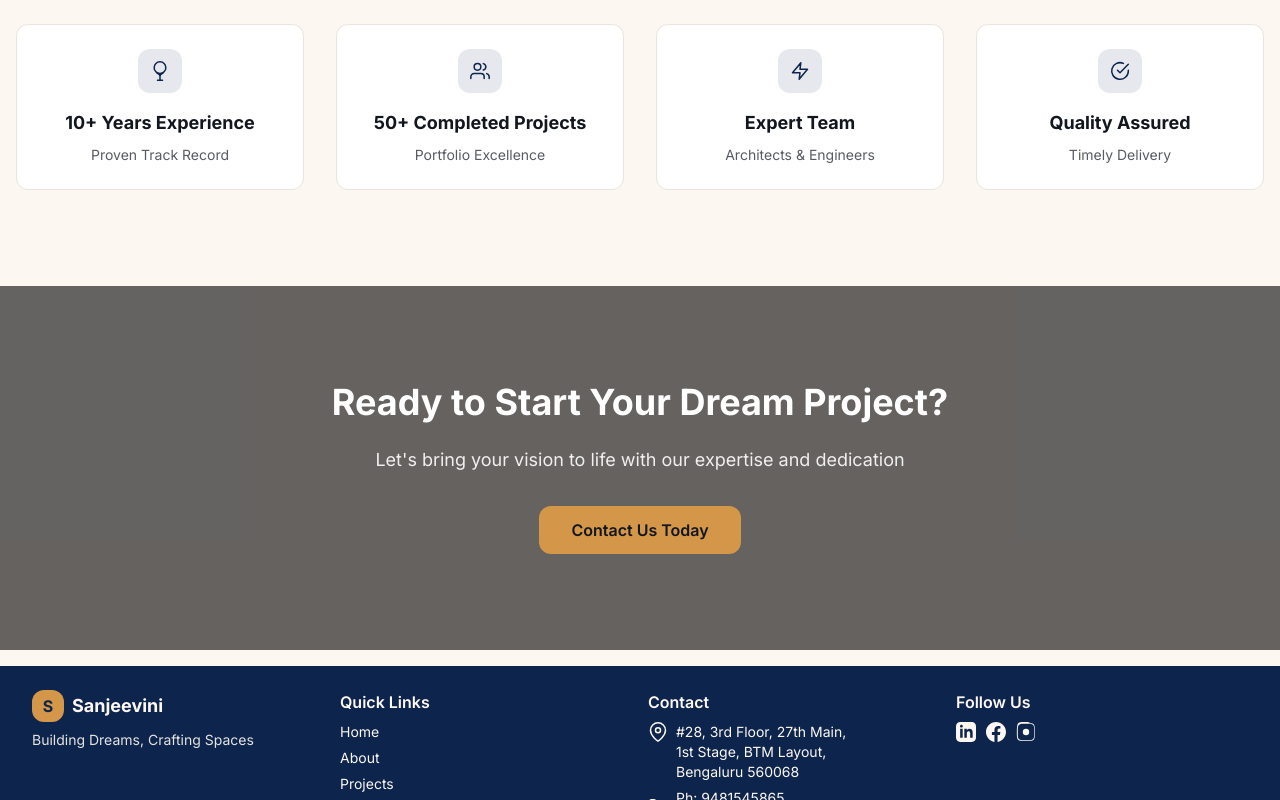
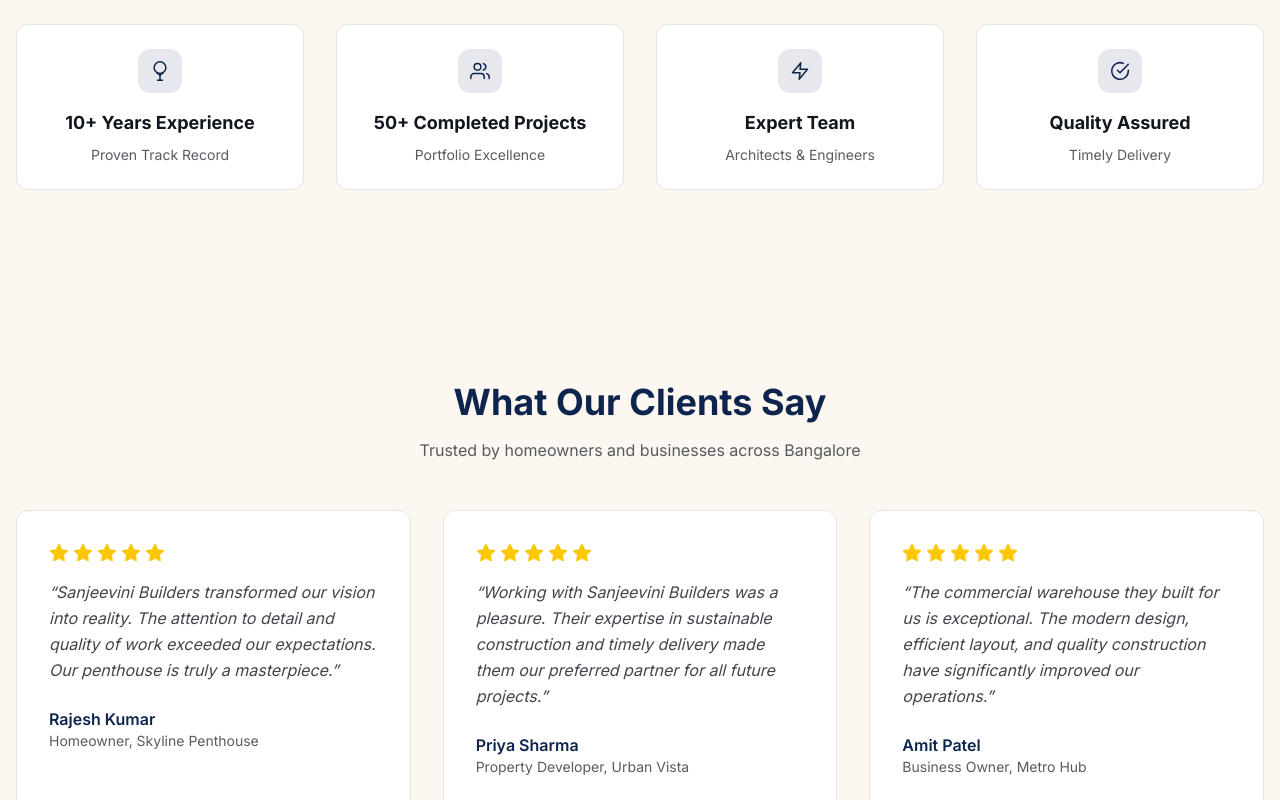
Before and after one commit to Kunthive/Sanjeevini-Builders, a Next.js app: page / in a window 1280 px wide. Shown: the part 2000-2800 px from the top of the page. Built offline with nearby package versions, Linux system fonts and the light colour scheme.

Commit message:
Add client testimonials and sustainability commitment sections: introduce new sections to showcase client feedback and highlight sustainable practices, enhancing overall content and user engagement.

```diff
--- a/app/page.tsx
+++ b/app/page.tsx
@@ -197,6 +197,109 @@ export default function Home() {
         </div>
       </section>
 
+      {/* Client Testimonials */}
+      <section id="testimonials" className="py-14 md:py-24 bg-background">
+        <div className="max-w-7xl mx-auto px-4">
+          <div className="text-center mb-10 md:mb-12">
+            <h2 className="text-3xl md:text-4xl font-bold mb-4 text-primary">What Our Clients Say</h2>
+            <p className="text-foreground/70">Trusted by homeowners and businesses across Bangalore</p>
+          </div>
+
+          <div className="grid grid-cols-1 md:grid-cols-2 lg:grid-cols-3 gap-6 md:gap-8">
+            {[
+              {
+                name: "Rajesh Kumar",
+                role: "Homeowner, Skyline Penthouse",
+                content:
+                  "Sanjeevini Builders transformed our vision into reality. The attention to detail and quality of work exceeded our expectations. Our penthouse is truly a masterpiece.",
+                rating: 5,
+              },
+              {
+                name: "Priya Sharma",
+                role: "Property Developer, Urban Vista",
+                content:
+                  "Working with Sanjeevini Builders was a pleasure. Their expertise in sustainable construction and timely delivery made them our preferred partner for all future projects.",
+                rating: 5,
+              },
+              {
+                name: "Amit Patel",
+                role: "Business Owner, Metro Hub",
+                content:
+                  "The commercial warehouse they built for us is exceptional. The modern design, efficient layout, and quality construction have significantly improved our operations.",
+                rating: 5,
+              },
+            ].map((testimonial, index) => (
+              <div
+                key={index}
+                className="p-6 md:p-8 bg-card rounded-lg border border-border hover:border-primary/50 transition-all duration-300 hover:shadow-lg"
+              >
+                <div className="flex items-center gap-1 mb-4">
+                  {[...Array(testimonial.rating)].map((_, i) => (
+                    <Icons.Star key={i} className="text-yellow-400 fill-yellow-400" size={18} />
+                  ))}
+                </div>
+                <p className="text-foreground/80 mb-6 leading-relaxed italic">&ldquo;{testimonial.content}&rdquo;</p>
+                <div>
+                  <p className="font-semibold text-primary">{testimonial.name}</p>
+                  <p className="text-sm text-foreground/70">{testimonial.role}</p>
+                </div>
+              </div>
+            ))}
+          </div>
+        </div>
+      </section>
+
+      {/* Sustainability & Commitment */}
+      <section id="sustainability" className="py-14 md:py-24 bg-muted">
+        <div className="max-w-7xl mx-auto px-4">
+          <div className="text-center mb-10 md:mb-12">
+            <h2 className="text-3xl md:text-4xl font-bold mb-4 text-primary">Our Commitment to Sustainability</h2>
+            <p className="text-foreground/70">Building responsibly for a better tomorrow</p>
+          </div>
+
+          <div className="grid grid-cols-1 md:grid-cols-2 lg:grid-cols-4 gap-6">
+            {[
+              {
+                icon: Icons.Leaf,
+                title: "Green Materials",
+                description: "We prioritize eco-friendly and sustainable building materials in all our projects.",
+              },
+              {
+                icon: Icons.Zap,
+                title: "Energy Efficiency",
+                description: "Smart energy systems and solar integration reduce carbon footprint and operating costs.",
+              },
+              {
+                icon: Icons.Droplet,
+                title: "Water Conservation",
+                description: "Rainwater harvesting and efficient water management systems in every project.",
+              },
+              {
+                icon: Icons.Recycle,
+                title: "Waste Management",
+                description: "Comprehensive waste reduction and recycling programs throughout construction.",
+              },
+            ].map((feature, index) => {
+              const Icon = feature.icon
+              return (
+                <div
+                  key={index}
+                  className="p-6 bg-card rounded-lg border border-border text-center hover:border-primary/50 transition-colors"
+                >
+                  <div className="flex justify-center mb-4">
+                    <div className="p-3 bg-primary/10 rounded-lg">
+                      <Icon className="text-primary" size={28} />
+                    </div>
+                  </div>
+                  <h3 className="font-bold text-lg mb-2">{feature.title}</h3>
+                  <p className="text-foreground/70 text-sm">{feature.description}</p>
+                </div>
+              )
+            })}
+          </div>
+        </div>
+      </section>
+
       {/* CTA Banner */}
       <section id="contact" className="relative py-14 md:py-24 overflow-hidden">
         <div
--- a/components/icons.tsx
+++ b/components/icons.tsx
@@ -315,4 +315,68 @@ export const Icons = {
       <circle cx="12" cy="12" r="3.846" />
     </svg>
   ),
+  Star: (props: React.SVGProps<SVGSVGElement>) => (
+    <svg
+      xmlns="http://www.w3.org/2000/svg"
+      viewBox="0 0 24 24"
+      fill="none"
+      stroke="currentColor"
+      strokeWidth="2"
+      strokeLinecap="round"
+      strokeLinejoin="round"
+      {...defaultIconProps}
+      {...props}
+    >
+      <polygon points="12 2 15.09 8.26 22 9.27 17 14.14 18.18 21.02 12 17.77 5.82 21.02 7 14.14 2 9.27 8.91 8.26 12 2" />
+    </svg>
+  ),
+  Leaf: (props: React.SVGProps<SVGSVGElement>) => (
+    <svg
+      xmlns="http://www.w3.org/2000/svg"
+      viewBox="0 0 24 24"
+      fill="none"
+      stroke="currentColor"
+      strokeWidth="2"
+      strokeLinecap="round"
+      strokeLinejoin="round"
+      {...defaultIconProps}
+      {...props}
+    >
+      <path d="M11 20A7 7 0 0 1 9.8 6.1 15.66 15.66 0 0 0 20 13a7 7 0 0 1-9 7z" />
+      <path d="M9 12a5 5 0 0 0 5 5" />
+    </svg>
+  ),
+  Droplet: (props: React.SVGProps<SVGSVGElement>) => (
+    <svg
+      xmlns="http://www.w3.org/2000/svg"
+      viewBox="0 0 24 24"
+      fill="none"
+      stroke="currentColor"
+      strokeWidth="2"
+      strokeLinecap="round"
+      strokeLinejoin="round"
+      {...defaultIconProps}
+      {...props}
+    >
+      <path d="M12 2.69l5.66 5.66a8 8 0 1 1-11.31 0z" />
+    </svg>
+  ),
+  Recycle: (props: React.SVGProps<SVGSVGElement>) => (
+    <svg
+      xmlns="http://www.w3.org/2000/svg"
+      viewBox="0 0 24 24"
+      fill="none"
+      stroke="currentColor"
+      strokeWidth="2"
+      strokeLinecap="round"
+      strokeLinejoin="round"
+      {...defaultIconProps}
+      {...props}
+    >
+      <polyline points="17 1 21 5 17 9" />
+      <path d="M3 11V9a4 4 0 0 1 4-4h14" />
+      <polyline points="7 23 3 19 7 15" />
+      <path d="M21 13v2a4 4 0 0 1-4 4H3" />
+    </svg>
+  ),
 }
```
